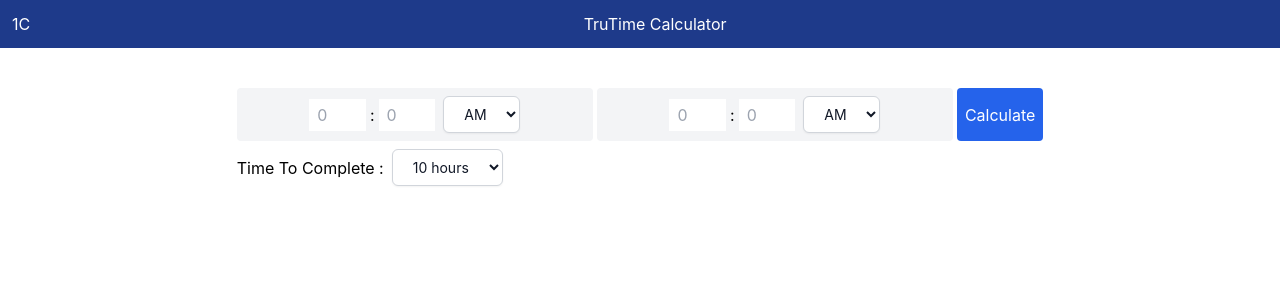
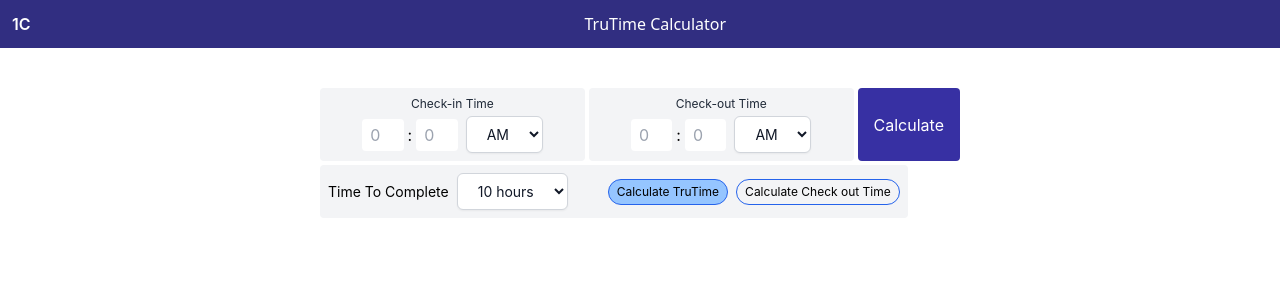
Before and after one commit to aloukikattrey/trutime, a React (Create React App) app: page / in a window 1280 px wide. Shown: the top 300 px of the page. Built offline with nearby package versions, Linux system fonts and the light colour scheme.

Commit message:
added_checkout_feature

```diff
--- a/src/components/CalcArea.jsx
+++ b/src/components/CalcArea.jsx
@@ -11,6 +11,12 @@ export default function CalcArea() {
         hrOUT: '',
         minOUT: '',
     });
+    const [calc2Vals, setCalc2Vals] = useState({
+        newHr: '',
+        newMn: '',
+        newDay: '',
+    });
+
     const [tapinDay, chngtapinDay] = useState('AM');
     const [tapoutDay, chngtapoutDay] = useState('AM');
     const [hrsPassed, chngHrsPassed] = useState(0);
@@ -21,6 +27,8 @@ export default function CalcArea() {
     const [topupMins, chngTopupMins] = useState(0);
     const [show, chngShow] = useState(false);
     const [timeToComplete, setTimeToComplete] = useState(10);
+    const [active, setActive] = useState('calc1');
+    const [isError, setisError] = useState(false);
 
 
     function handleChange(event) {
@@ -41,36 +49,61 @@ export default function CalcArea() {
     }
 
     function handleClick() {
+
         let z;
-
         if (tapinDay == 'AM' && tapoutDay == 'AM') {
 
             let x = ((Number(formValues.hrOUT)) * 60 + (Number(formValues.minOUT)))
             let y = (Number(formValues.hrsIN) * 60) + Number(formValues.minIN)
+
+            if (y > x) {
+                setisError(true)
+            } else {
+                setisError(false)
+            }
+
             z = x - y
             chngHrsPassed(Math.trunc(z / 60));
             chngMinPassed(z % 60)
 
 
         } else if (tapinDay == 'AM' && tapoutDay == 'PM') {
-
+            setisError(false)
             let x;
             if (formValues.hrOUT == 12) {
                 x = (12 * 60 + (Number(formValues.minOUT)))
             } else {
                 x = ((12 + Number(formValues.hrOUT)) * 60 + (Number(formValues.minOUT)))
             }
-
             const y = (Number(formValues.hrsIN) * 60) + Number(formValues.minIN)
             z = x - y //total minutes
+
             chngHrsPassed(Math.trunc(z / 60));
             // chngHrsPassed(z);
             chngMinPassed(z % 60)
 
+        } else if (tapinDay == 'PM' && tapoutDay == 'PM') {
+            let x = ((Number(formValues.hrOUT) == 12 ? 12 : Number(formValues.hrOUT) + 12) * 60) + Number(formValues.minOUT);
+            let y = ((Number(formValues.hrsIN) == 12 ? 12 : Number(formValues.hrsIN) + 12) * 60) + Number(formValues.minIN);
+            if (y > x) {
+                setisError(true)
+            } else {
+                setisError(false)
+            }
+            z = x - y;
+            chngHrsPassed(Math.trunc(z / 60));
+            chngMinPassed(z % 60);
+
+        } else if (tapinDay == 'PM' && tapoutDay == 'AM') {
+            let x = ((Number(formValues.hrOUT)) * 60 + (Number(formValues.minOUT)));
+            let y = ((Number(formValues.hrsIN) == 12 ? 12 : Number(formValues.hrsIN) + 12) * 60) + Number(formValues.minIN);
+            z = (12 * 60 - y) + x; // Minutes till midnight + AM minutes
+            chngHrsPassed(Math.trunc(z / 60));
+            chngMinPassed(z % 60);
+
         }
 
         const remMinutes = (timeToComplete * 60) - z;
-        // const remMinutes = timeToComplete*60
 
         console.log(remMinutes);
         chngTopupHrs(Math.trunc(remMinutes / 60));
@@ -108,61 +141,142 @@ export default function CalcArea() {
             }
         }
         chngFinalHrs(finalHrs);
-        chngFinalMins(finalMins);
+        chngFinalMins(finalMins.toString().padStart(2, '0'));
+        chngShow(true);
+
+        //handleclick end
+    }
+
+    function handleClick2() {
+        setisError(false);
+
+        let hours = parseInt(Number(formValues.hrsIN), 10);
+        let minutes = parseInt(Number(formValues.minIN), 10);
+
+        // Convert 12-hour format to 24-hour format
+        if (tapinDay === "PM" && hours !== 12) {
+            hours += 12;
+        }
+        if (tapinDay === "AM" && hours === 12) {
+            hours = 0;
+        }
+
+        // Create a date object and add 10 hours
+        let date = new Date();
+        date.setHours(hours + timeToComplete, minutes, 0);
+
+        // Convert back to 12-hour format
+        let newHours = date.getHours();
+        let newMinutes = date.getMinutes();
+        let newTypeofDay = newHours >= 12 ? "PM" : "AM";
+
+        newHours = newHours % 12 || 12; // Convert 24-hour format to 12-hour
+        newMinutes = newMinutes.toString().padStart(2, '0'); // Ensure two-digit minutes
+
+        setCalc2Vals({
+            newHr: newHours,
+            newMn: newMinutes,
+            newDay: newTypeofDay,
+        });
         chngShow(true);
 
     }
 
+    function handleCalc1() {
+        if (active == 'calc2') {
+            setActive('calc1')
+        }
+    }
+
+    function handleCalc2() {
+        setisError(false);
+        if (active == 'calc1') {
+            setActive('calc2')
+        }
+
+    }
+
+    var content = (
+        <div>
+            <div className='mt-10  pl-4 '>
+                <div className='flex mb-2 border-b border-grey-400 pb-1'>
+                    <p className='w-1/6'>Check-out:</p> <p> {calc2Vals.newHr}:{calc2Vals.newMn} {calc2Vals.newDay}</p>
+                </div>
+            </div>
+
+        </div>
+    )
+
     return (
         <div className='boss flex justify-center items-center'>
             <div className='flex justify-center items-center pt-10 w-1/2'>
-                <div className=''>
+                <div className='w-full'>
                     <div className='h-full flex gap-1'>
-                        <div className="tap-in flex bg-gray-100 p-2 rounded items-center justify-center">
-                            <input className='w-1/6 h-8 pl-2' type="number"
+                        <div className="tap-in  bg-gray-100 p-2 rounded items-center justify-center">
+                            <div className='flex items-center justify-center mb-1'>
+                                <p className='text-xs text-gray-800'>Check-in Time</p>
+                            </div>
+                            <div className='flex items-center justify-center'>
+                                <input className='w-1/6 h-8 pl-2 rounded' type="number"
                                     name="hrsIN"
                                     value={formValues.hrsIN}
                                     onChange={handleChange}
                                     placeholder="0" />
                                 <p className='ml-1 mr-1'>:</p>
-                            <input className='w-1/6 h-8 pl-2 mr-2' type="number"
+                                <input className='w-1/6 h-8 pl-2 mr-2 rounded' type="number"
                                     name="minIN"
                                     value={formValues.minIN}
                                     onChange={handleChange}
                                     placeholder="0" />
                                 <Dropdown valFunc={getTapinDay} />
                             </div>
+                        </div>
 
-
-                        <div className="tap-out flex  bg-gray-100 w-max p-2 rounded items-center justify-center ">
-                            <input className='w-1/6 h-8 pl-2' type="number"
+                        {active == 'calc1' &&
+                            <div className="tap-out  bg-gray-100 w-max p-2 rounded items-center justify-center ">
+                                <div className='flex items-center justify-center mb-1'>
+                                    <p className='text-xs text-gray-800'>Check-out Time</p>
+                                </div>
+                                <div className='flex items-center justify-center'>
+                                    <input className='w-1/6 h-8 pl-2 rounded ' type="number"
                                         name="hrOUT"
                                         value={formValues.hrOUT}
                                         onChange={handleChange}
                                         placeholder="0" />
                                     <p className='ml-1 mr-1'>:</p>
-                            <input className='w-1/6 h-8 pl-2 mr-2' type="number"
+                                    <input className='w-1/6 h-8 pl-2 mr-2 rounded' type="number"
                                         name="minOUT"
                                         value={formValues.minOUT}
                                         onChange={handleChange}
                                         placeholder="0" />
                                     <Dropdown valFunc={getTapoutDay} />
                                 </div>
+                            </div>
+                        }
 
 
-                        <button className='bg-blue-600 p-2 text-white rounded cursor-pointer'
-                            onClick={handleClick}>Calculate</button>
+                        <button className='btn bg-indigo-800 pl-4 pr-4 text-white rounded cursor-pointer'
+                            onClick={active == 'calc1' ? handleClick : handleClick2}>Calculate</button>
                     </div>
-                    <div className='flex mt-2 items-center' >
-                        <p className='mr-2'>Time To Complete :</p>
+                    <div className='flex mt-1 items-center bg-gray-100 p-2 rounded w-max text-sm' >
+                        <p className='mr-2'>Time To Complete</p>
                         <DropdownTime valFunc={getTimeToComplete} />
+                        <div className='flex ml-10'>
+                            <div className={`calc1 cursor-pointer border border-blue-600 rounded-3xl pr-2 pl-2  p-1 mr-2 ${active == 'calc1' ? "active" : ""}`} onClick={handleCalc1}>
+                                <p className='text-xs'>Calculate TruTime</p>
+                            </div>
+                            <div className={`calc2 cursor-pointer  border border-blue-600 rounded-3xl pl-2 pr-2 p-1  ${active == 'calc2' ? "active" : ""}`} onClick={handleCalc2}>
+                                <p className='text-xs'>Calculate Check out Time</p>
+                            </div>
+                        </div>
                     </div>
 
 
-                    {show && (
+                    {show &&
+                        (isError ? <div className='mt-5'><p className='text-red-600'>Error: Check-in and Check-out Time are Overlapping</p></div> : active == 'calc2' ? content : active == 'calc1' ?
                             <div className='mt-10  pl-4 '>
                                 <div className='flex mb-2 border-b border-grey-400 pb-1'>
-                            <p className='w-1/6'>TruTime:</p>    <p> {hrsPassed} hrs {minPassed} mins</p>
+                                    <p className='w-1/6'>TruTime:</p> <p> {hrsPassed} hrs {minPassed} mins</p>
                                 </div>
                                 <div className='flex mb-2  border-b border-grey-400 pb-1'>
                                     <p className='w-1/6'>TopUp Hours:</p>
@@ -172,10 +286,12 @@ export default function CalcArea() {
 
                                 <div className='flex'>
                                     <p className='w-1/6'>Apply Time: </p>
-                                {hrsPassed == timeToComplete || hrsPassed > timeToComplete ? <p className='text-green-700'>  Time Already Completed</p> : <p className='flex mr-2'>  {formValues.hrOUT} : {Number(formValues.minOUT) + 1} PM  to  {finalHRs00} : {finalMins00} PM</p>}
+                                    {hrsPassed == timeToComplete || hrsPassed > timeToComplete ? <p className='text-green-700'>  Time Already Completed</p> : <p className='flex mr-2'>  {formValues.hrOUT} : {(Number(formValues.minOUT) + 1).toString().padStart(2, '0')} {tapoutDay}  to  {finalHRs00} : {finalMins00} {tapoutDay}</p>}
                                 </div>
                             </div>
-                    )}
+                            : null
+                        )
+                    }
                 </div>
             </div>
         </div>
--- a/src/components/Head.jsx
+++ b/src/components/Head.jsx
@@ -4,10 +4,10 @@ import React, { useState } from 'react';
 export default function Head() {
 
     return (
-        <div className="bg-blue-900 h-max py-3 cursor-pointer">
+        <div className="bg-indigo-900 h-max py-3 cursor-pointer">
             <div className="cursor-arrow flex justify-between">
-                <p className='cursor-arrow text-white pl-3'>1C</p>
-                <p className='cursor-pointer text-white'>TruTime Calculator</p>
+                <p className='cursor-arrow  text-white pl-3 font-semibold'>1C</p>
+                <p className='font-sans cursor-pointer text-white '>TruTime Calculator</p>
                 <span></span>
             </div>
         </div>
--- a/src/index.css
+++ b/src/index.css
@@ -15,3 +15,17 @@ code {
   font-family: source-code-pro, Menlo, Monaco, Consolas, 'Courier New',
     monospace;
 }
+.active{
+  background-color: rgb(149, 197, 255)
+}
+.calc1{
+  transition: 0.2s ease;
+}
+.btn{
+  transition: 0.2s ease;
+
+}
+.btn:hover{
+  background-color: rgb(111, 128, 255);
+  color: rgb(255, 255, 255);
+}
```
Lines whose indentation alone changed are shown as unchanged.
